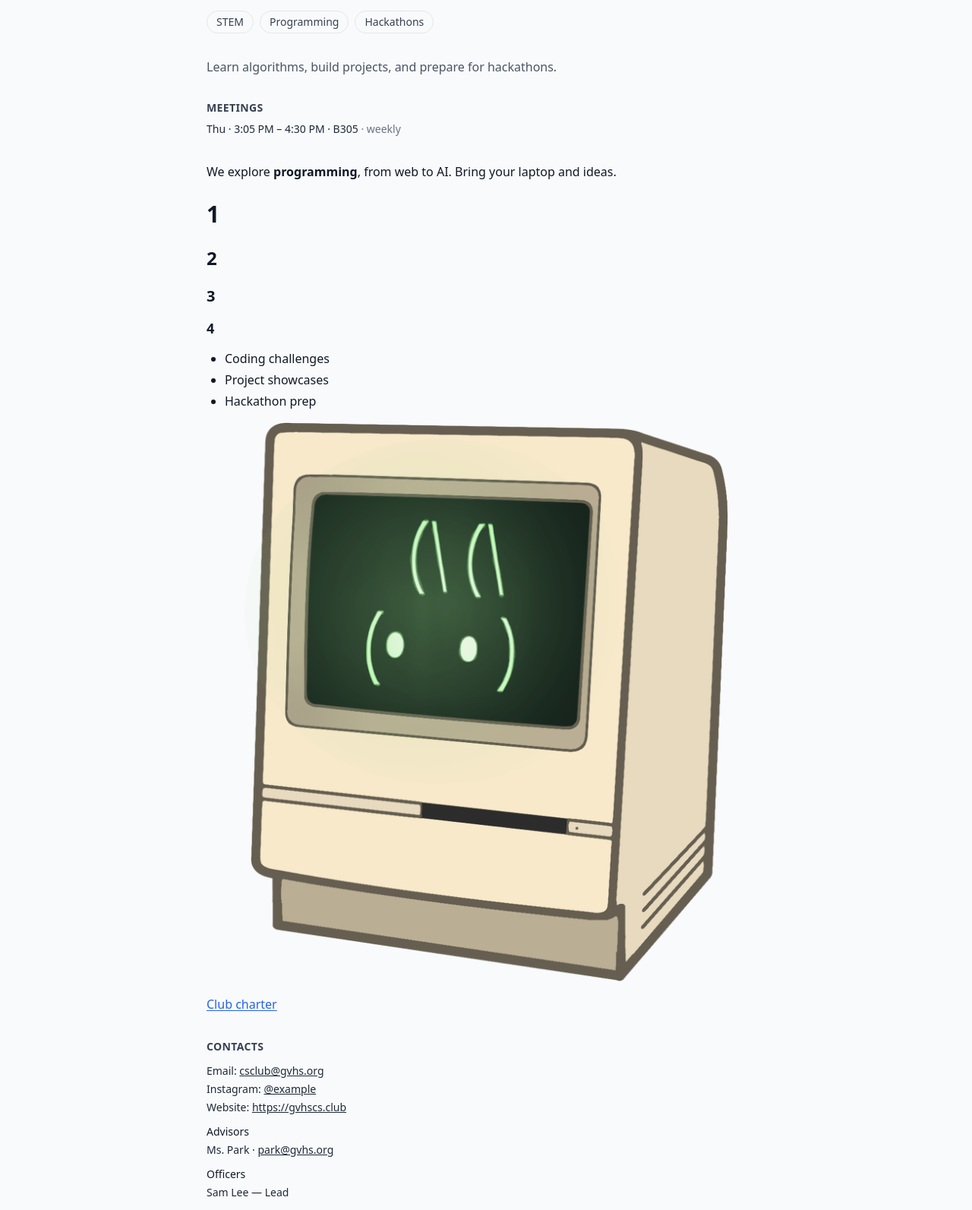
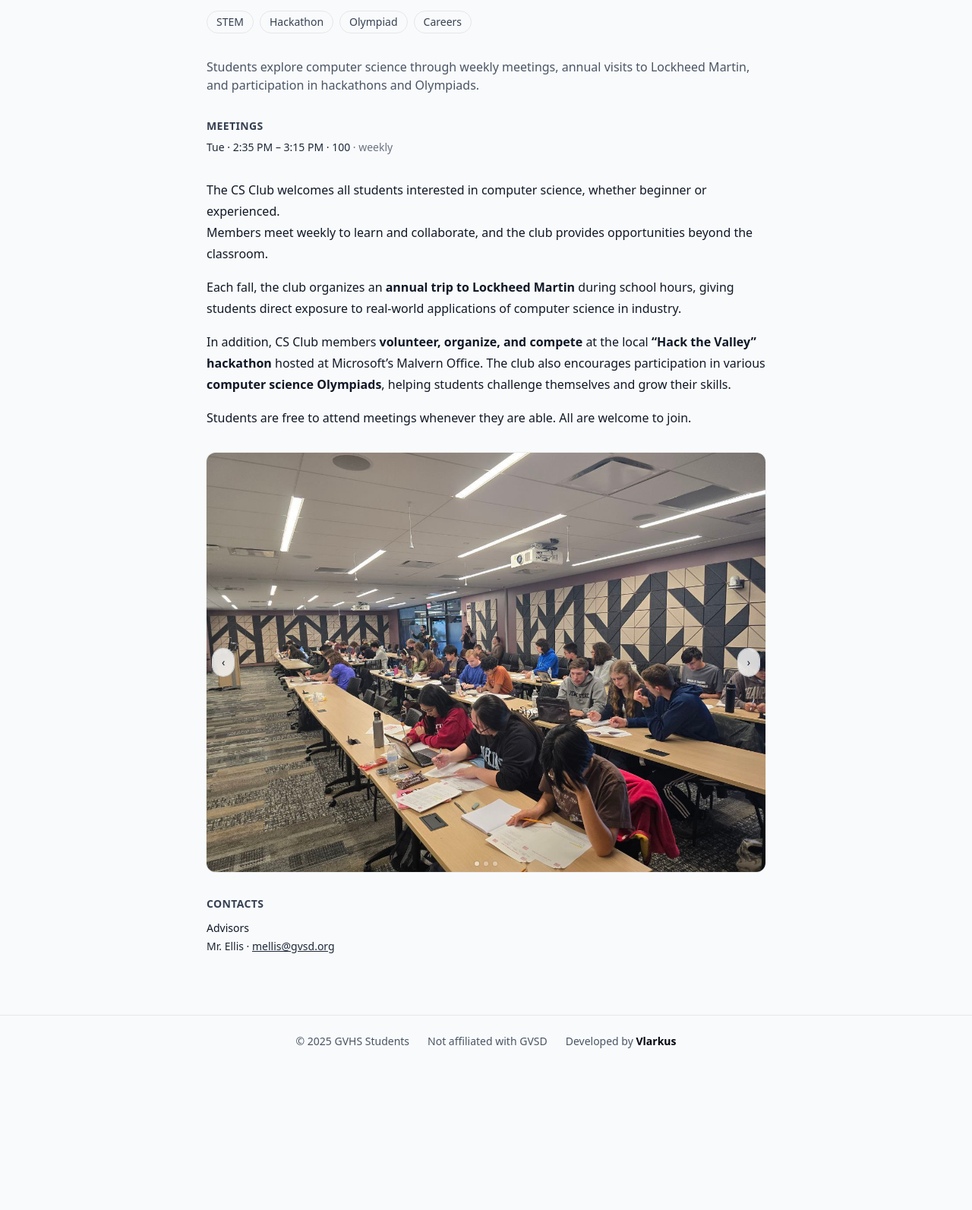
Before and after one commit to gvhs-students/club-shop, an Astro site: page /club-shop/clubs/compsci in a window 1280 px wide. Shown: the part 667-2260 px from the top of the page at 76% size. After the commit the page ends 2072 px from the top, so only its background shows below. Built offline with nearby package versions, Linux system fonts and the light colour scheme; Astro itself is replaced by a stand-in of ours.

Commit message:
Updated 2 clubs

```diff
--- a/src/clubs/compsci/index.md
+++ b/src/clubs/compsci/index.md
@@ -1,38 +1,27 @@
 ---
-name: "Computer Science Club"
-short: "Learn algorithms, build projects, and prepare for hackathons."
-cover: "./images/cover.jpg"
+name: "CS Club"
+short: "Students explore computer science through weekly meetings, annual visits to Lockheed Martin, and participation in hackathons and Olympiads."
+cover: "./cover.jpg"
 meetings:
-  - days: ["Thu"]
-    start: "15:05"
-    end: "16:30"
-    room: "B305"
+  - days: ["Tue"]
+    start: "14:35"
+    end: "15:15"
+    room: "100"
     frequency: "weekly"
 contacts:
   club:
-    email: "csclub@gvhs.org"
-    instagram: "@example"
-    website: "https://gvhscs.club"
+    email: ""
   advisors:
-    - name: "Ms. Park"
-      email: "park@gvhs.org"
-  officers:
-    - name: "Sam Lee"
-      role: "Lead"
-categories: ["STEM", "Programming", "Hackathons"]
+    - name: "Mr. Ellis"
+      email: "mellis@gvsd.org"
+categories: ["STEM", "Hackathon", "Olympiad", "Careers"]
 ---
 
-We explore **programming**, from web to AI. Bring your laptop and ideas.
+The CS Club welcomes all students interested in computer science, whether beginner or experienced.
+Members meet weekly to learn and collaborate, and the club provides opportunities beyond the classroom.
 
-# 1
-## 2
-### 3
-#### 4
+Each fall, the club organizes an **annual trip to Lockheed Martin** during school hours, giving students direct exposure to real-world applications of computer science in industry.
 
-- Coding challenges
-- Project showcases
-- Hackathon prep
+In addition, CS Club members **volunteer, organize, and compete** at the local **“Hack the Valley” hackathon** hosted at Microsoft’s Malvern Office. The club also encourages participation in various **computer science Olympiads**, helping students challenge themselves and grow their skills.
 
-![image](./images/image.png)
-
-[Club charter](./docs/charter.pdf)
+Students are free to attend meetings whenever they are able. All are welcome to join.
--- a/src/clubs/robotics/index.md
+++ b/src/clubs/robotics/index.md
@@ -1,38 +1,29 @@
 ---
 name: "Robotics Club"
-short: "Student-led teams that designs, builds, and programs robots to compete in the annual VEX V5 competitions, while teaching members hands-on engineering and coding skills."
+short: "Join a team to create VEX V5 robots and represent GVHS at competitions from local to world stages."
 cover: "./cover.jpg"
 meetings:
-  - days: ["Wed"]
-    start: "15:00"
-    end: "16:30"
-    room: "B201"
+  - days: ["Mon", "Fri"]
+    start: "14:40"
+    end: "16:00"
+    room: "102"
     frequency: "weekly"
-    note: "New members welcome year-round."
-  - days: ["Sat"]
-    start: "10:00"
-    end: "12:00"
-    room: "Lab 2"
-    frequency: "workshop"
+    note: "Sometimes possible to stay later."
 contacts:
   club:
-    email: "robotics@gvhs.org"
-    discord: "https://discord.gg/example"
-    instagram: "gvhs_robotics"
+    remind: "@gvhsrob"
   advisors:
-    - name: "Dr. Chen"
-      email: "chen@gvhs.org"
-  officers:
-    - name: "Alex Kim"
-      role: "President"
-      email: "alex.kim@student.gvhs"
-categories: ["STEM", "Competition"]
+    - name: "Mr. Weist"
+      email: "cweist@gvsd.org"
+categories: ["STEM", "Robotics", "Competition"]
 ---
 
-Welcome to the **Robotics Club**. We design, build, and program robots for competitions and community demos.
+## About us
 
-- Hands-on build sessions
-- Coding (Java/Python/C++)
-- Outreach and workshops
+The GVHS Robotics Club gives students the chance to design, build, and program robots using the **VEX V5** platform. Our club is divided into six teams, each with about 4–6 members, who work together throughout the year to prepare for competitions. Students can either form their own team with friends or be placed on an existing team if they prefer.
 
-[Permission slip](./docs/permission-slip.pdf)
+Teams may compete at **local, state, and even world-level competitions**, depending on their progress through the season. Over the years, GVHS Robotics has proudly earned recognition and awards at different levels of competition.
+
+Membership fees vary from year to year, and details are provided directly in the club room along with the necessary forms and information packets.
+
+Whether you’re interested in **engineering, coding, teamwork, or competition**, there’s a place for you in Robotics Club. We welcome new members who want to learn hands-on technical skills, make friends, and take part in one of the most exciting STEM experiences GVHS has to offer.
--- a/src/lib/clubs.ts
+++ b/src/lib/clubs.ts
@@ -38,6 +38,7 @@ type Meeting = {
 
 type ClubContacts = {
   email?: string;
+  remind?: string;
   discord?: string;
   instagram?: string;
   website?: string;
--- a/src/pages/clubs/[slug].astro
+++ b/src/pages/clubs/[slug].astro
@@ -185,6 +185,9 @@ function fmtTime(hhmm?: string) {
               {club.contacts.club.email && (
                 <li>Email: <a class="underline" href={`mailto:${club.contacts.club.email}`} target="_blank" rel="noopener noreferrer">{club.contacts.club.email}</a></li>
               )}
+              {club.contacts.club.remind && (
+                <li>Remind: <a class="underline" href={`https://instagram.com/${club.contacts.club.remind.replace(/^@/, "")}`} target="_blank" rel="noopener noreferrer">@{club.contacts.club.remind.replace(/^@/, "")}</a></li>
+              )}
               {club.contacts.club.discord && (
                 <li>Discord: <a class="underline" href={club.contacts.club.discord} target="_blank" rel="noopener noreferrer">Join</a></li>
               )}
```
Also changed, not shown: src/clubs/compsci/images/gallery/IMAGE 2025-08-17 20:23:31.jpg (added), src/clubs/compsci/images/gallery/IMAGE 2025-08-17 20:23:35.jpg (added), src/clubs/compsci/images/gallery/IMAGE 2025-08-17 20:23:40.jpg (added), src/clubs/robotics/images/cover.png (added), 2 other files.
